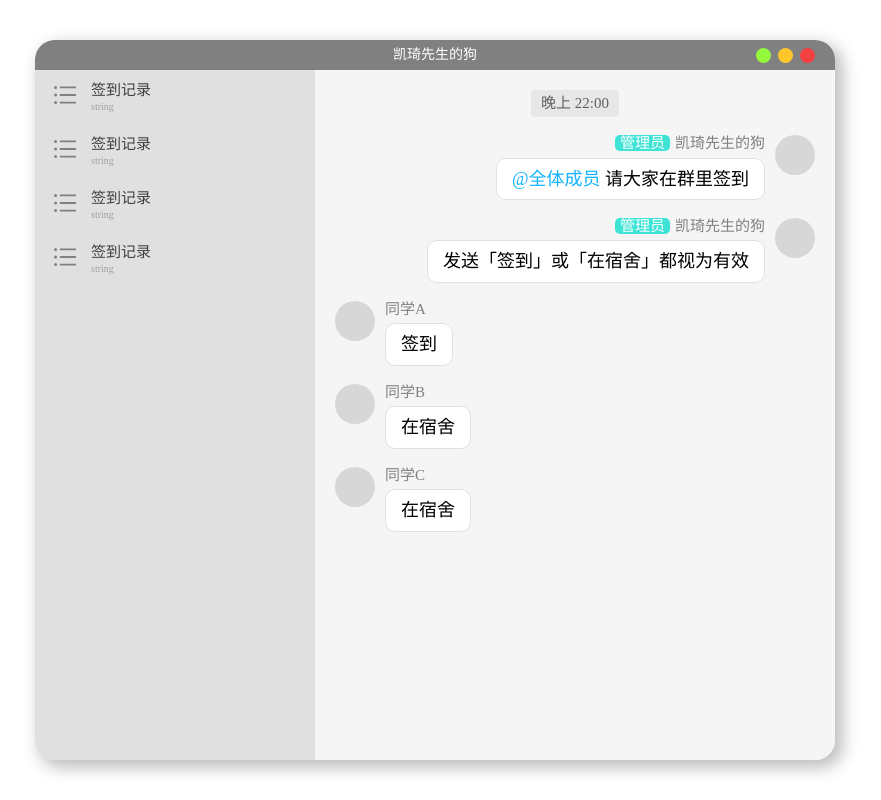
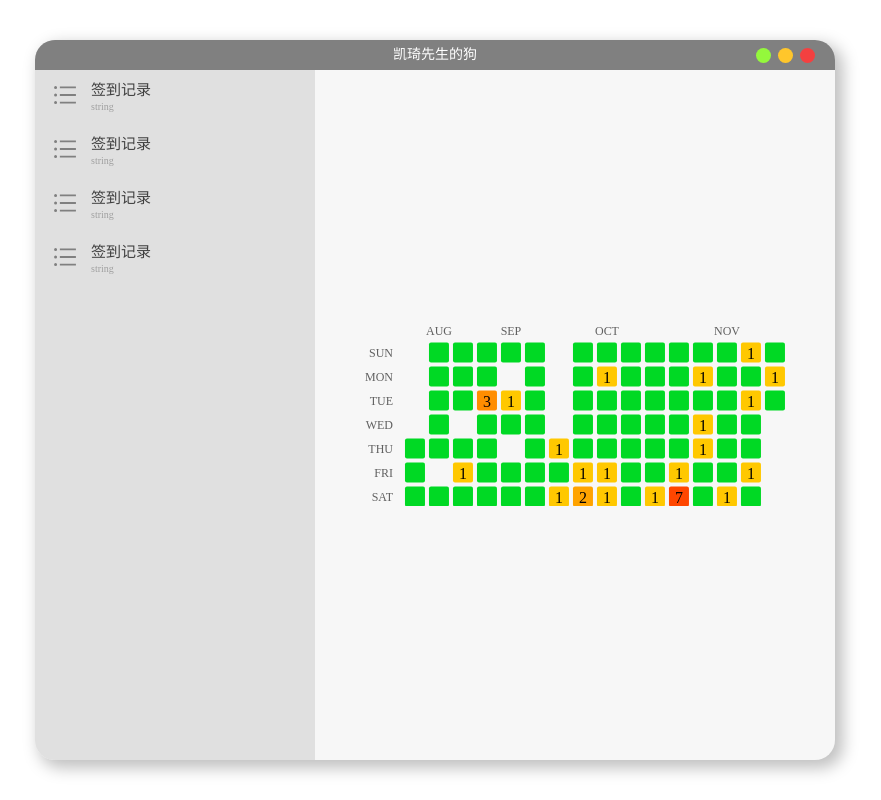
Before and after one commit to Criheacy/Mr.Kaiqi-s-Dog, a React (Create React App) app: page / in a window 1280 px wide. Shown: the whole page, without its empty margins (205-1086 px from the left). Built offline with nearby package versions, Linux system fonts and the light colour scheme.

Commit message:
feat: Add `SignInRate` chart

```diff
--- a/package.json
+++ b/package.json
@@ -16,6 +16,8 @@
     "@types/react-dom": "^17.0.0",
     "chroma-js": "^2.1.2",
     "d3": "^7.1.1",
+    "lodash": "^4.17.21",
+    "moment": "^2.29.1",
     "react": "^17.0.2",
     "react-dom": "^17.0.2",
     "react-redux": "^7.2.6",
@@ -52,6 +54,7 @@
   "devDependencies": {
     "@types/chroma-js": "^2.1.3",
     "@types/d3": "^7.1.0",
+    "@types/lodash": "^4.14.177",
     "prettier": "^2.4.1"
   }
 }
--- /dev/null
+++ b/src/components/Charts/SignInRate/config.ts
@@ -0,0 +1,7 @@
+export const config = {
+  blockSize: 20,
+  fontSize: 16,
+  subFontSize: 12,
+  blockGap: 4,
+  blockCornerRadius: 2,
+}
--- /dev/null
+++ b/src/components/Charts/SignInRate/index.tsx
@@ -0,0 +1,242 @@
+import styled from "@emotion/styled";
+import * as d3 from "d3";
+import moment from "moment";
+import { useCallback, useMemo } from "react";
+import chroma from "chroma-js";
+import {
+  SignInDataType,
+  UserDataType,
+  UserTotalDataType,
+} from "../../../@types/data";
+import useData from "../../../hooks/useData";
+import useD3 from "../../../hooks/useD3";
+import { config as signInRateConfig } from "./config";
+
+const Preprocess = (
+  signInLog: SignInDataType[],
+  user: UserDataType[],
+  userTotal: UserTotalDataType[]
+) => {
+  let { minTime, maxTime } = signInLog.reduce(
+    (prev, item) => {
+      const itemDate = moment(item.date);
+      if (!prev.minTime) prev.minTime = itemDate;
+      if (!prev.maxTime) prev.maxTime = itemDate;
+      prev.minTime = moment.min(prev.minTime, itemDate);
+      prev.maxTime = moment.max(prev.maxTime, itemDate);
+      return prev;
+    },
+    {
+      minTime: undefined as moment.Moment | undefined,
+      maxTime: undefined as moment.Moment | undefined,
+    }
+  );
+
+  // Some of the time of sign-in records exceeds 24 o'clock (such as 00:17),
+  // so it is counted as the next day. Here to fix it.
+  minTime = minTime?.subtract(4, "hours").startOf("day");
+  maxTime = maxTime?.subtract(4, "hours").startOf("day");
+
+  // returns 0 if maxTime is undefined
+  const totalDays = (maxTime?.diff(minTime, "days") || -1) + 1;
+  const signInCount = new Array(totalDays).fill(0) as number[];
+  const earlySignInCount = new Array(totalDays).fill(0) as number[];
+  const signInPerson = Array.from(Array(totalDays), () => [] as string[]);
+
+  // convert userTotal to array
+  const userTotalArray = Array.from(Array(totalDays).keys()).map((index) => {
+    const current = moment(minTime)?.add(index, "days");
+    return userTotal.find((item) => moment(item.date).isSame(current))
+      ?.user_total;
+  });
+
+  if (totalDays !== 0) {
+    // expensive!
+    signInLog.forEach((item) => {
+      const daysDiff = moment(item.date)
+        // fixed exceeding time
+        .subtract(4, "hours")
+        .diff(minTime?.startOf("day"), "days");
+      if (!signInPerson[daysDiff].includes(item.user_id)) {
+        signInPerson[daysDiff].push(item.user_id);
+        signInCount[daysDiff] += 1;
+
+        if (moment(item.date).isBefore(moment(item.date).hour(22).minute(50)))
+          earlySignInCount[daysDiff] += 1;
+      }
+    });
+  }
+
+  const [signInData, earlySignInData] = [signInCount, earlySignInCount].map(
+    (list) =>
+      list.map((count, index) => {
+        const date = moment(minTime).add(index, "days");
+        const weekOfYear = date?.week();
+        const dayOfWeek = date?.day();
+        return {
+          date,
+          weekOfYear,
+          dayOfWeek,
+          unSignIn: userTotalArray[index]
+            ? (userTotalArray[index] || 0) - count
+            : undefined,
+        };
+      })
+  );
+
+  return {
+    signInData,
+    earlySignInData,
+  };
+};
+
+const SignInRate = () => {
+  const { signInLog, user, userTotal } = useData();
+  const { signInData } = useMemo(
+    () => Preprocess(signInLog, user, userTotal),
+    [signInLog, user, userTotal]
+  );
+
+  const colorMap = useCallback((unSignInCount?: number | undefined | null) => {
+    const fulfilledColor = "#00d924";
+    const scale = chroma.scale(["#ffc800", "#ff3300"]).domain([0, 0.8, 1]);
+    if (unSignInCount === undefined || unSignInCount === null)
+      return "transparent";
+    if (unSignInCount === 0) return fulfilledColor;
+
+    // map [1 ~ Infinity] to [0 ~ 1]
+    const k = 0.5; // scale constant
+    const scaledCount = 1 - 1 / Math.exp((unSignInCount - 1) * k);
+    return scale(scaledCount).hex();
+  }, []);
+
+  const renderer = useCallback(
+    (svg: d3.Selection<SVGSVGElement | null, unknown, null, undefined>) => {
+      const dataGroup = svg
+        .append("g")
+        .attr("class", "canvas-area")
+        .selectAll("g")
+        .data(signInData)
+        .enter()
+        .append("g")
+        .attr("class", "data-group");
+
+      dataGroup
+        .append("rect")
+        .attr(
+          "x",
+          (item) =>
+            item.weekOfYear *
+            (signInRateConfig.blockSize + signInRateConfig.blockGap)
+        )
+        .attr(
+          "y",
+          (item) =>
+            item.dayOfWeek *
+            (signInRateConfig.blockSize + signInRateConfig.blockGap)
+        )
+        .attr("width", signInRateConfig.blockSize)
+        .attr("height", signInRateConfig.blockSize)
+        .attr("rx", signInRateConfig.blockCornerRadius)
+        .attr("ry", signInRateConfig.blockCornerRadius)
+        .attr("fill", (item) => colorMap(item.unSignIn));
+
+      dataGroup
+        // create text element only for items with unSignIn > 0
+        .filter((item) => !!item.unSignIn)
+        .append("text")
+        .attr(
+          "x",
+          (item) =>
+            item.weekOfYear *
+              (signInRateConfig.blockSize + signInRateConfig.blockGap) +
+            signInRateConfig.blockSize * 0.5
+        )
+        .attr(
+          "y",
+          (item) =>
+            item.dayOfWeek *
+              (signInRateConfig.blockSize + signInRateConfig.blockGap) +
+            signInRateConfig.blockSize * 0.5 +
+            signInRateConfig.fontSize * 0.4
+        )
+        .style("font-size", signInRateConfig.fontSize)
+        .style("text-anchor", "middle")
+        .text((item) => item.unSignIn || "");
+
+      svg
+        .append("g")
+        .attr("class", "x-axis")
+        .selectAll("text")
+        .data(["SUN", "MON", "TUE", "WED", "THU", "FRI", "SAT"])
+        .enter()
+        .append("text")
+        .attr(
+          "x",
+          ((signInData.length !== 0 ? signInData[0].weekOfYear : 0) - 0.5) *
+            (signInRateConfig.blockSize + signInRateConfig.blockGap)
+        )
+        .attr(
+          "y",
+          (_, index) =>
+            index * (signInRateConfig.blockSize + signInRateConfig.blockGap) +
+            signInRateConfig.blockSize * 0.5 +
+            signInRateConfig.subFontSize * 0.4
+        )
+        .style("fill", "#606060")
+        .style("font-size", signInRateConfig.subFontSize)
+        .style("text-anchor", "end")
+        .text((item) => item);
+
+      svg
+        .append("g")
+        .attr("class", "y-axis")
+        .selectAll("text")
+        .data(signInData)
+        .enter()
+        .filter(
+          (data, index) =>
+            data.dayOfWeek === 0 &&
+            (moment(data.date).subtract(1, "week").month() !== data.date.month() || index < 7)
+        )
+        .append("text")
+        .attr(
+          "x",
+          (item) =>
+            item.weekOfYear *
+              (signInRateConfig.blockSize + signInRateConfig.blockGap) +
+            signInRateConfig.blockSize * 0.5
+        )
+        .attr(
+          "y",
+          (item) =>
+            (item.dayOfWeek - 1) *
+              (signInRateConfig.blockSize + signInRateConfig.blockGap) +
+            signInRateConfig.blockSize * 0.5 +
+            signInRateConfig.fontSize * 0.4
+        )
+        .style("fill", "#606060")
+        .style("font-size", signInRateConfig.subFontSize)
+        .style("text-anchor", "middle")
+        .text((item) => item.date.format("MMM").toUpperCase());
+    },
+    [colorMap, signInData]
+  );
+
+  const svgRef = useD3(renderer, true);
+
+  return (
+    <Container>
+      <svg ref={svgRef} />
+    </Container>
+  );
+};
+
+const Container = styled.div`
+  width: 100%;
+  display: flex;
+  justify-content: center;
+  align-items: center;
+`;
+
+export default SignInRate;
--- a/src/pages/index.tsx
+++ b/src/pages/index.tsx
@@ -1,7 +1,7 @@
 import styled from "@emotion/styled";
-import HomePage from "./Home";
 import Aside from "../components/Aside";
 import { Header } from "../components/Window";
+import SignInRate from "../components/Charts/SignInRate";
 
 const MainPage = () => {
   return (
@@ -9,7 +9,8 @@ const MainPage = () => {
       <Header />
       <ContentContainer>
         <Aside />
-        <HomePage />
+        {/*<HomePage />*/}
+        <SignInRate />
       </ContentContainer>
     </Container>
   );
```
Also changed, not shown: 1 other file (tests, documents, lock files or other folders).
